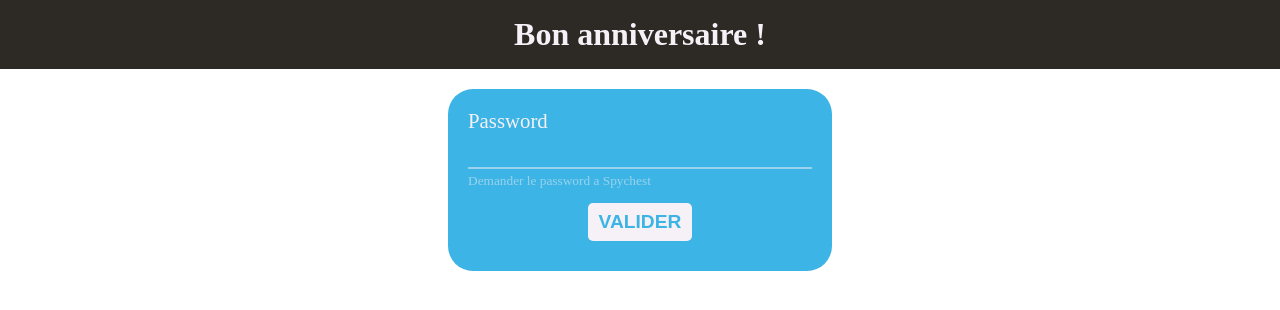
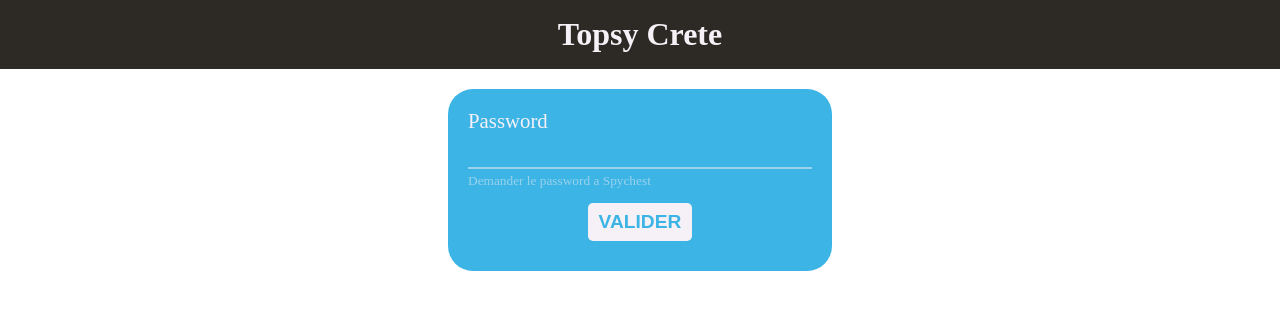
Before and after one commit to spychest/TopsyCrete, a Symfony app: template templates/main/index.html.twig in a window 1280 px wide. Shown: the top 310 px of the page. Run offline with Twig, Linux system fonts and the light colour scheme; the template is opened without the code that fills it, so the values that code supplies are empty; some libraries are stand-ins or nearby versions.

Commit message:
Change h1 in main/index

```diff
--- a/templates/main/index.html.twig
+++ b/templates/main/index.html.twig
@@ -1,7 +1,7 @@
 {% extends 'base.html.twig' %}
 
 {% block body %}
-    <h1 class="site-title">Bon anniversaire !</h1>
+    <h1 class="site-title">Topsy Crete</h1>
     {% for message in app.session.flashbag.get('error') %}
         <div class="error-message">Error: {{ message }}</div>
     {% endfor %}
```
